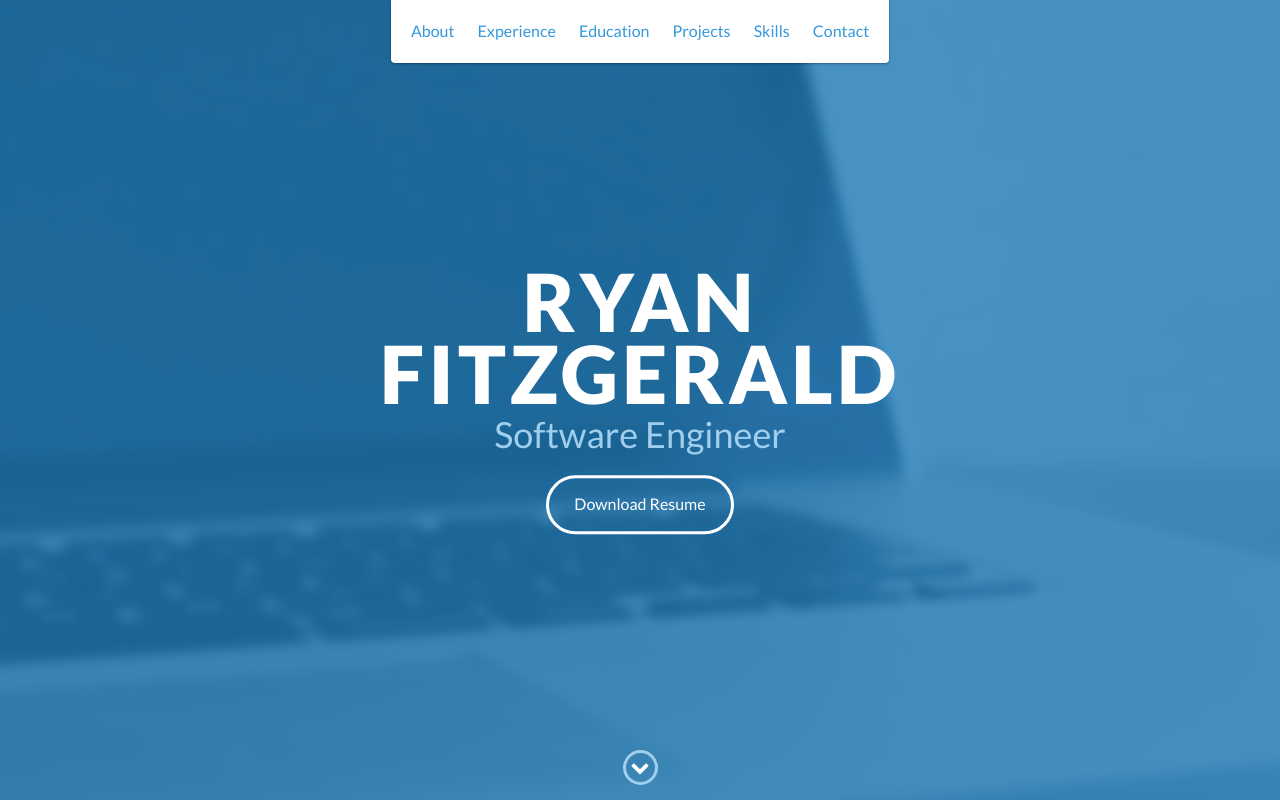
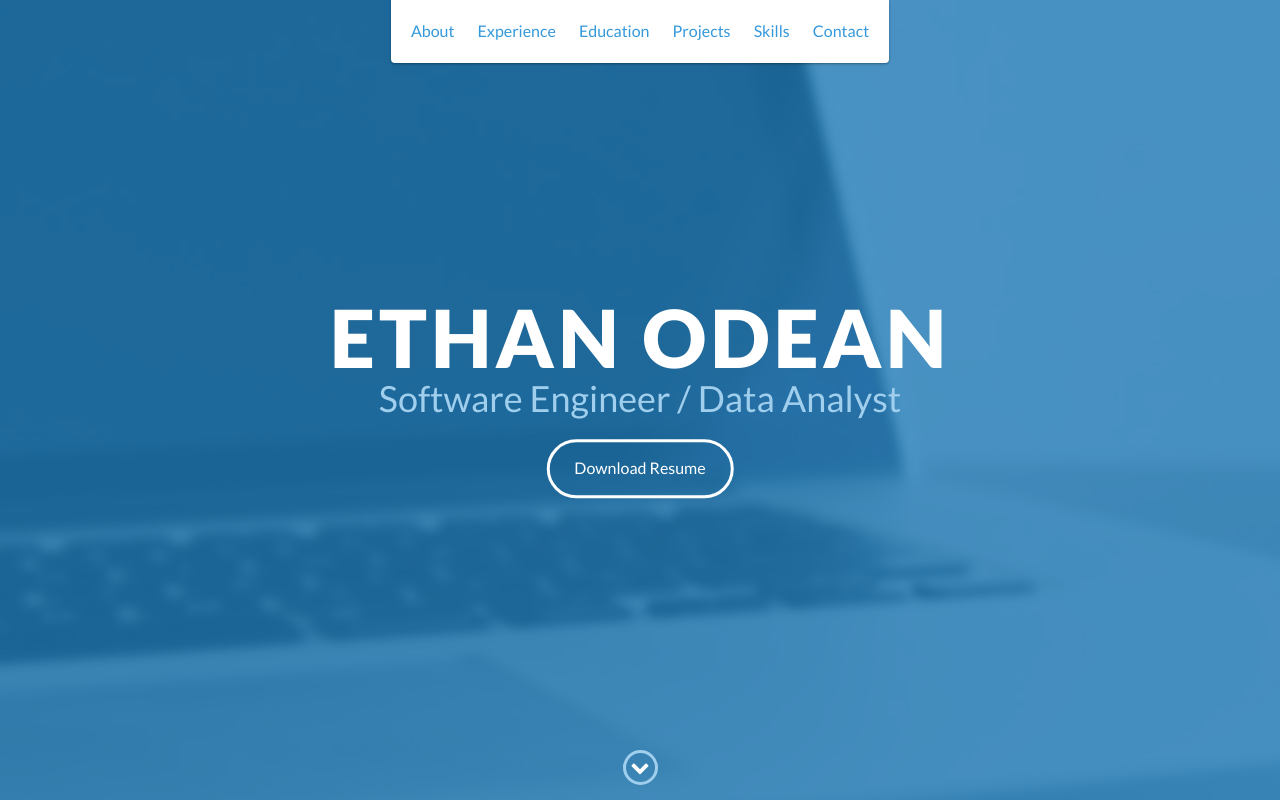
Before and after one commit to EthanOdean/EthanOdean.github.io, a website: page index.html in a window 1280 px wide. Shown: the top 800 px of the page. Drawn offline with nearby package versions, Linux system fonts and the light colour scheme.

Commit message:
name and job

```diff
--- a/index.html
+++ b/index.html
@@ -48,8 +48,8 @@
 
     <div id="lead">
         <div id="lead-content">
-            <h1>Ryan Fitzgerald</h1>
-            <h2>Software Engineer</h2>
+            <h1>Ethan Odean</h1>
+            <h2>Software Engineer / Data Analyst</h2>
             <a href="#" class="btn-rounded-white">Download Resume</a>
         </div>
         <!-- End #lead-content -->
```
